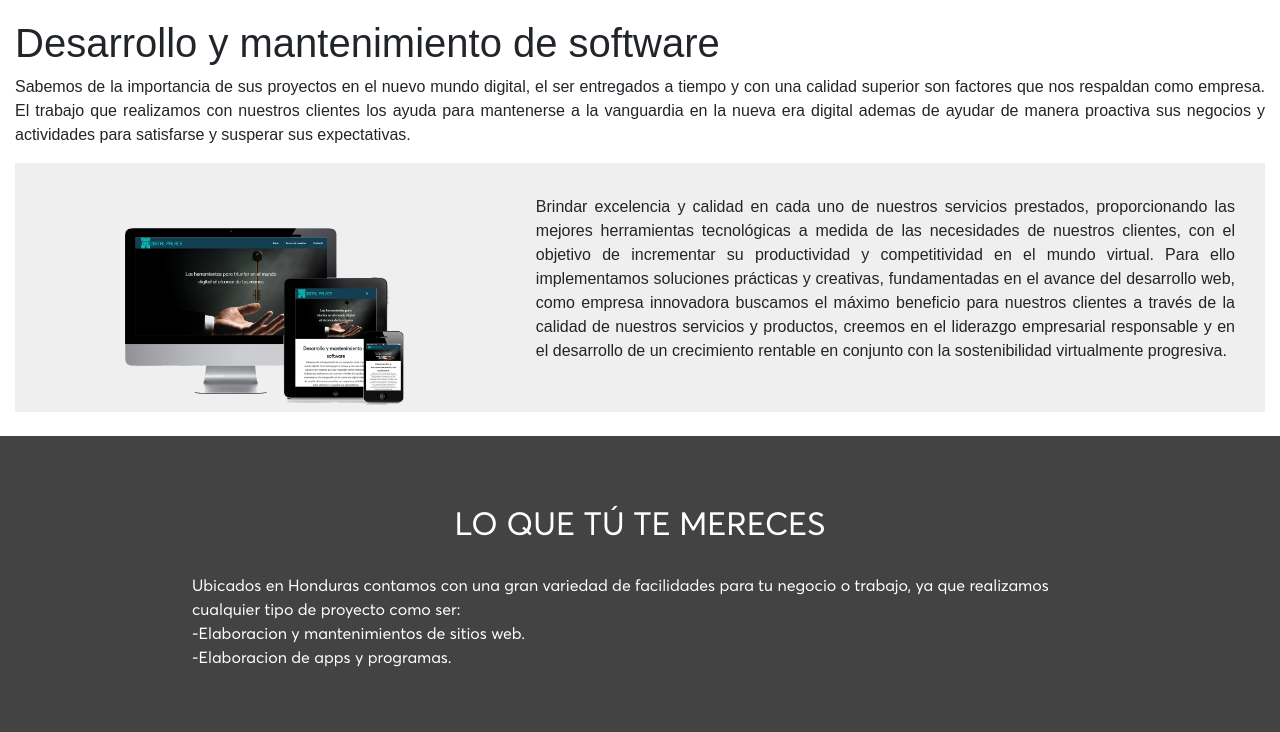
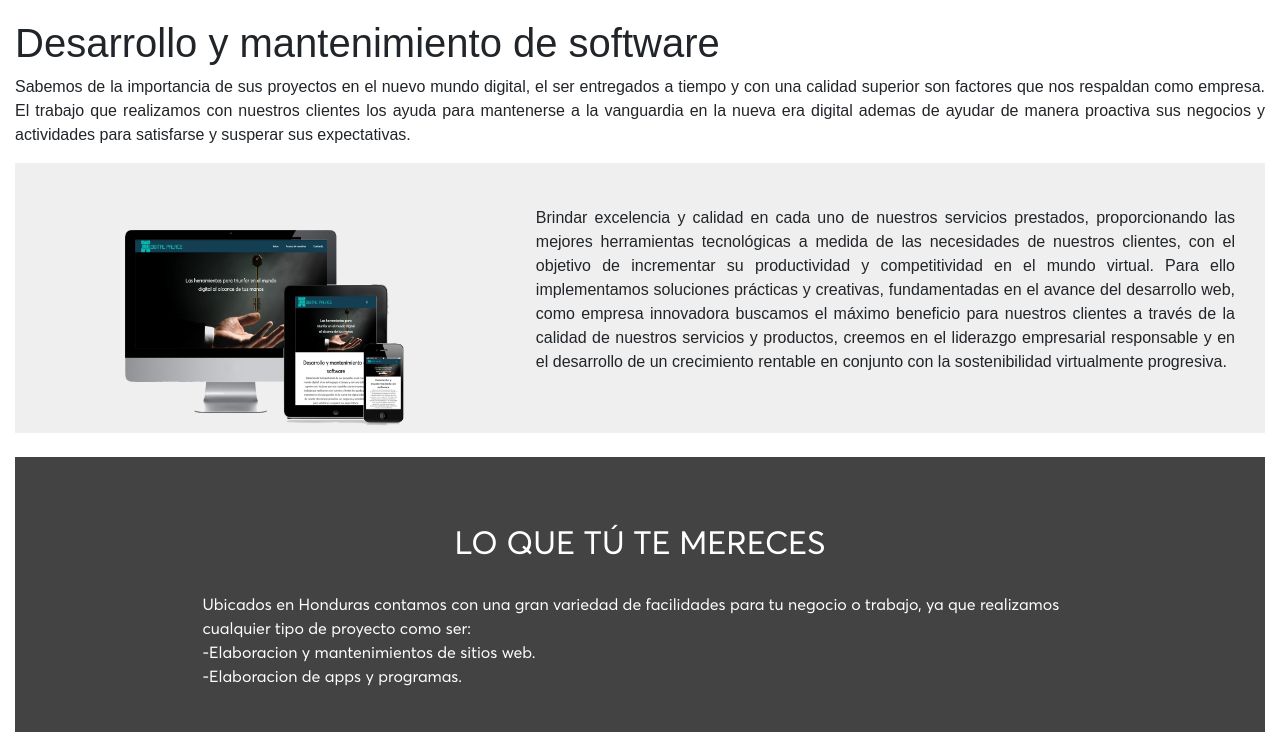
Before and after one commit to Ziliesar/digitalpalace, a PHP site: page / in a window 1280 px wide. Shown: the part 639-1371 px from the top of the page. Run offline with PHP 8.4, Linux system fonts and the light colour scheme.

Commit message:
arregalar index

```diff
--- a/index.php
+++ b/index.php
@@ -29,7 +29,7 @@
         <div class="container_fluid">
             <div class="row" style="width:100%;  ">
                 <div class="col-md-5">
-                    <img id="imgres" src="img/responsive1.png" class="zoom">
+                    <img id="imgres" src="img/responsive1.png" >
                 </div>
 
                 <div class="col-md-7">
@@ -44,8 +44,8 @@
                 </div>
             </div>
         </div>
-    </div>
-    <br>
+
+        <br>
     <div class="container_fluid2">
         <div class="row2" style="width:100%; fond-color:#fff; ">
             <div class="col-md-62" id="titulof4" >
@@ -93,8 +93,8 @@
             <span class="carousel-control-next-icon"></span>
         </a>
     </div>
+    </div>
 
-</div>
 
     <?php include("footer.php") ?>
     <script src="js/main.js"></script>
```
